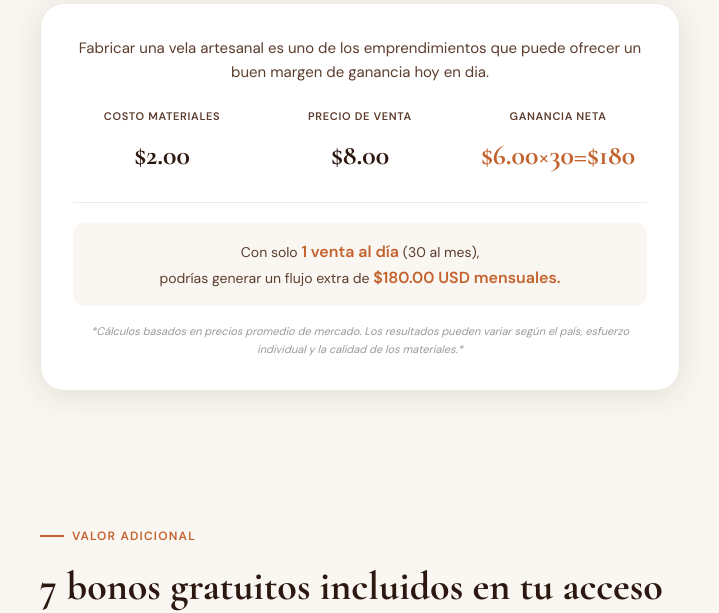
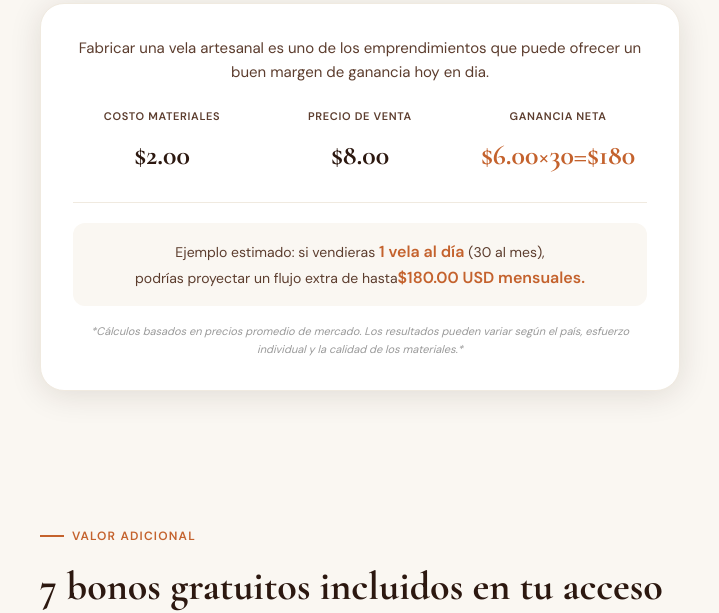
Before and after one commit to gusstavogalvan-sys/velasartesanales, a plain HTML site: page index.html in a window 1280 px wide. Shown: the part 3902-4515 px from the top of the page, without its empty margins (280-999 px from the left). Drawn offline with nearby package versions, Linux system fonts and the light colour scheme.

Commit message:
index.html

```diff
--- a/index.html
+++ b/index.html
@@ -1828,8 +1828,8 @@
 
         <div class="profit-footer">
           <p>
-            Con solo <strong>1 venta al día</strong> (30 al mes),<br>
-            podrías generar un flujo extra de <strong>$180.00 USD mensuales.</strong>
+            Ejemplo estimado: si vendieras <strong>1 vela al día </strong> (30 al mes),<br>
+            podrías proyectar un flujo extra de hasta<strong>$180.00 USD mensuales.</strong>
           </p>
         </div>
 
```
